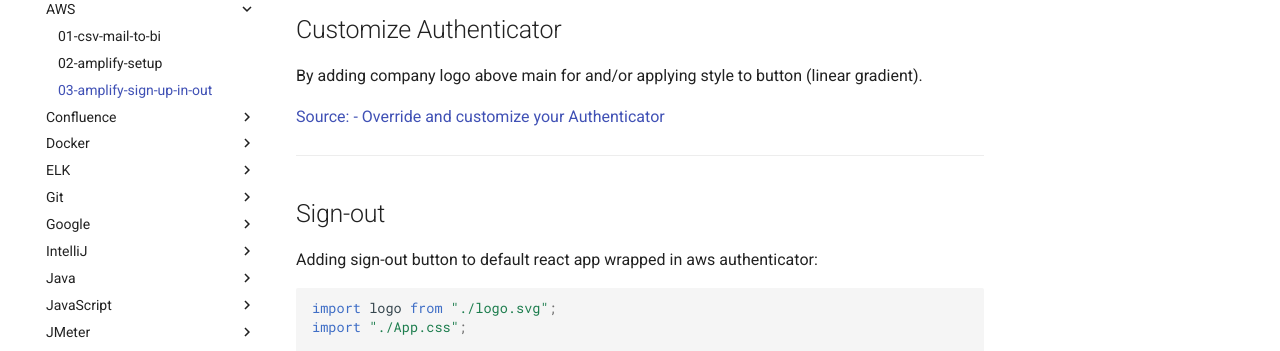
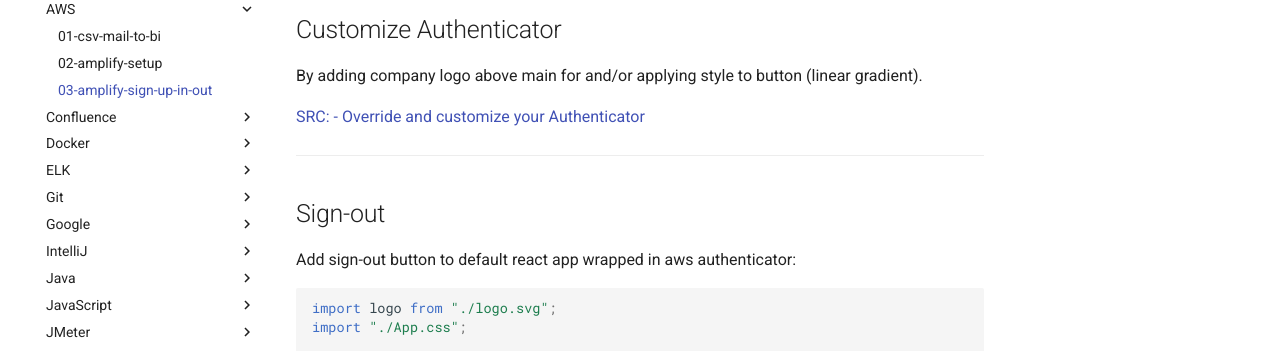
Before and after one commit to oldu73/doc, an MkDocs documentation site: the page built from docs/aws/03-amplify-sign-up-in-out.md, in a window 1280 px wide and 900 px high. Shown: the part 210-561 px from the top of the window. Built offline with MkDocs 1.6.1 and Material for MkDocs 9.7.7, drawn with Linux system fonts in a browser that asks for light colours.

Commit message:
amplify sign up in out fix

````diff
--- a/docs/aws/03-amplify-sign-up-in-out.md
+++ b/docs/aws/03-amplify-sign-up-in-out.md
@@ -6,13 +6,13 @@
 
 By adding company logo above main for and/or applying style to button (linear gradient).
 
-[Source: - Override and customize your Authenticator](https://ui.docs.amplify.aws/react/connected-components/authenticator/customization)
+[SRC: - Override and customize your Authenticator](https://ui.docs.amplify.aws/react/connected-components/authenticator/customization)
 
 ---
 
 ## Sign-out
 
-Adding sign-out button to default react app wrapped in aws authenticator:
+Add sign-out button to default react app wrapped in aws authenticator:
 
 ```js
 import logo from "./logo.svg";
````
